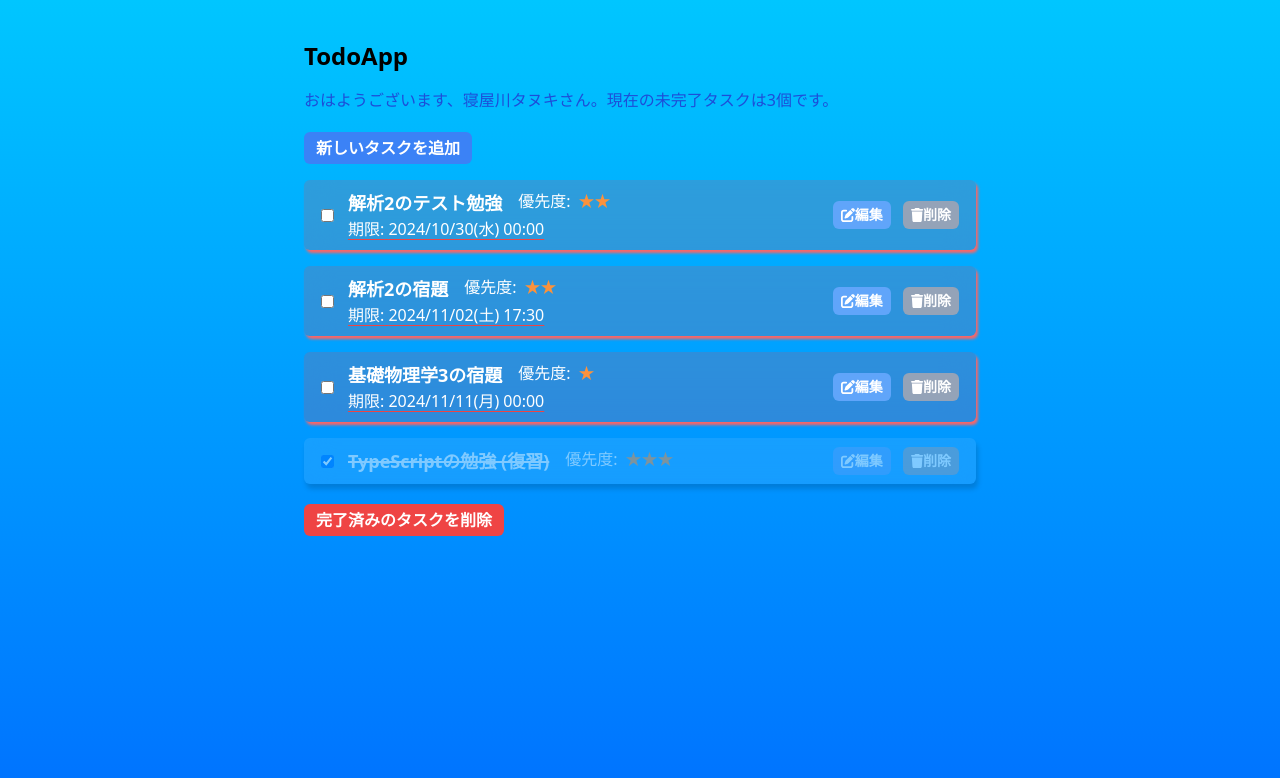
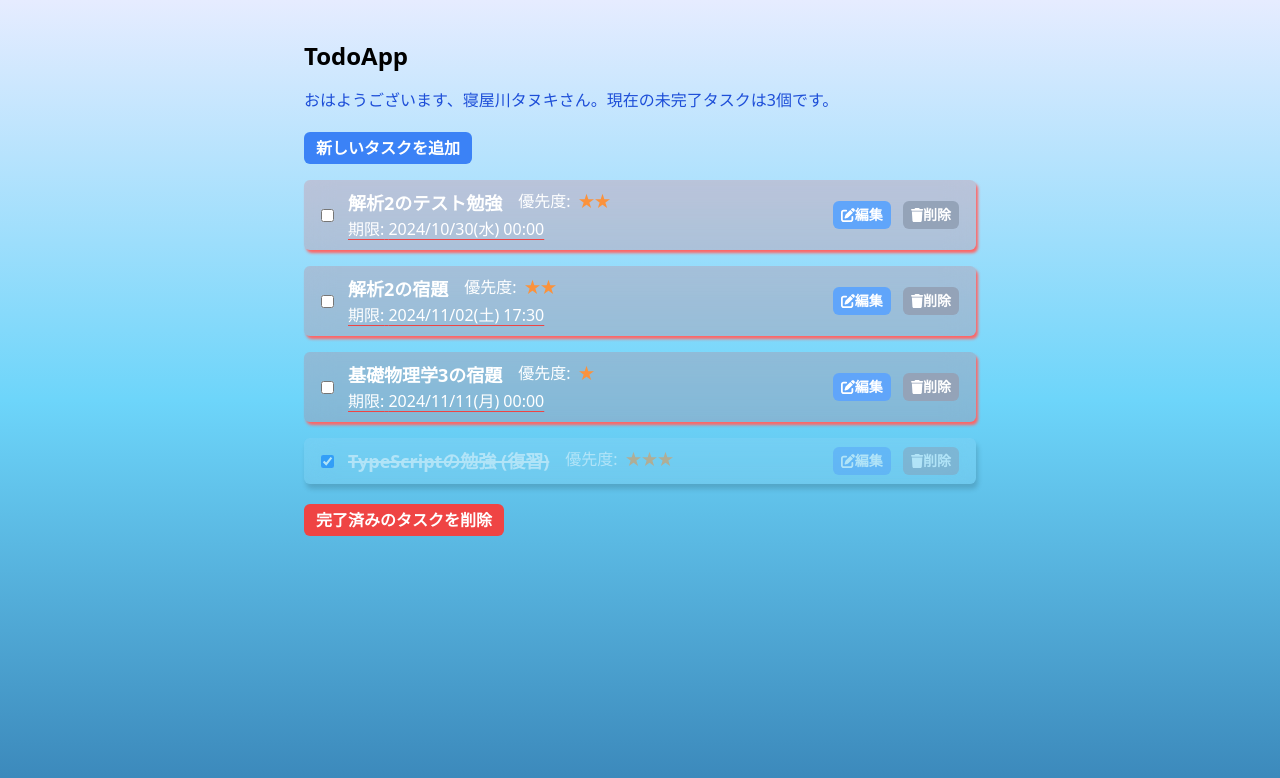
Before and after one commit to ai10pro/react-todo-app, a React (Vite) app: page / in a window 1280 px wide. Shown: the top 778 px of the page. Built offline with nearby package versions, Linux system fonts and the light colour scheme.

Commit message:
update src/index.css

```diff
--- a/src/index.css
+++ b/src/index.css
@@ -7,13 +7,15 @@ html {
   background: #00c6ff; /* fallback for old browsers */
   background: -webkit-linear-gradient(
     to bottom,
-    #00c6ff,
-    #0072ff
+    #e6ecff,
+    #6dd5fa,
+    #3985b8
   ); /* Chrome 10-25, Safari 5.1-6 */
   background: linear-gradient(
     to bottom,
-    #00c6ff,
-    #0072ff
+    #e6ecff,
+    #6dd5fa,
+    #3985b8
   ); /* W3C, IE 10+/ Edge, Firefox 16+, Chrome 26+, Opera 12+, Safari 7+ */
   background-size: cover; /* 背景が全体に広がるように設定 */
   background-attachment: fixed; /* 背景を固定 */
```
